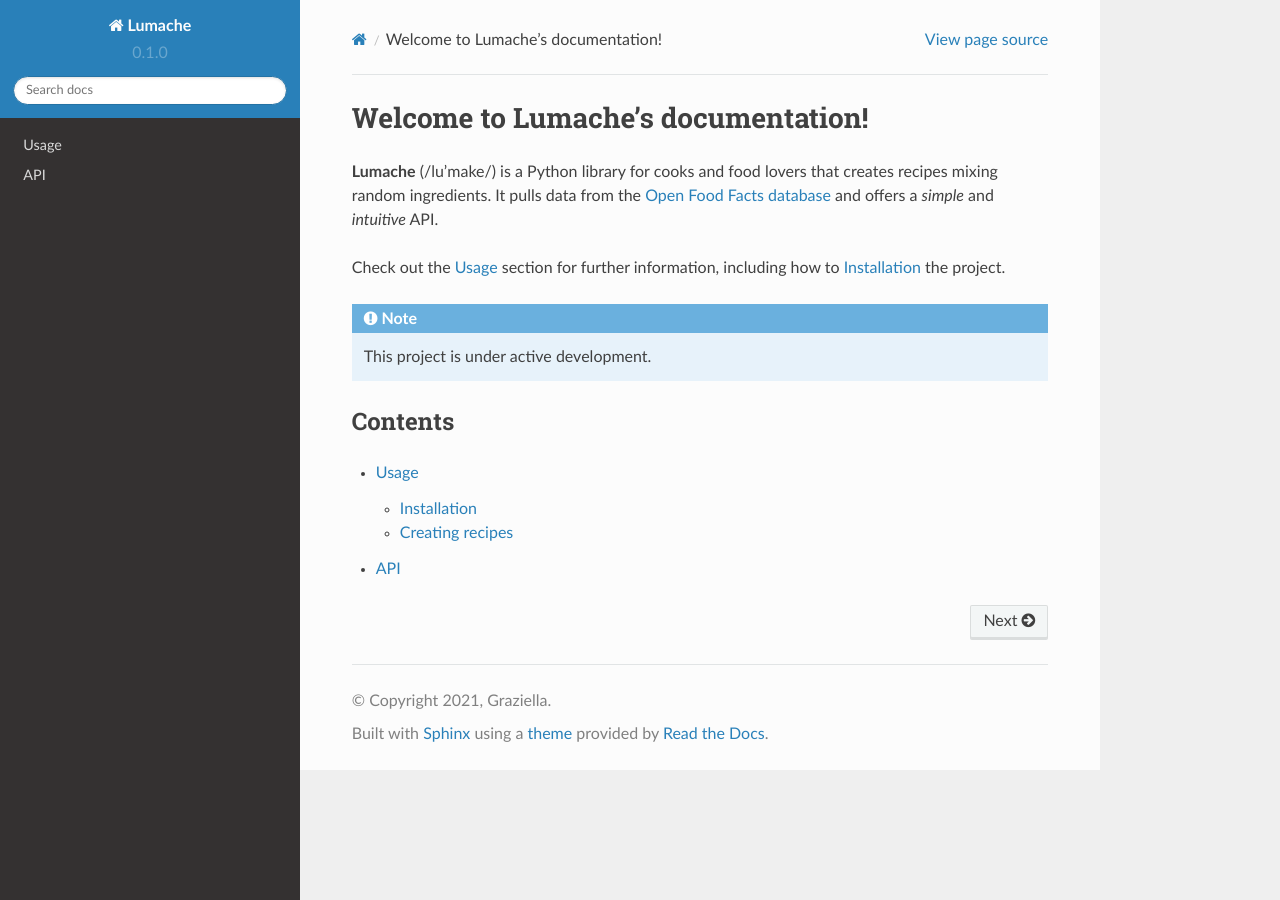
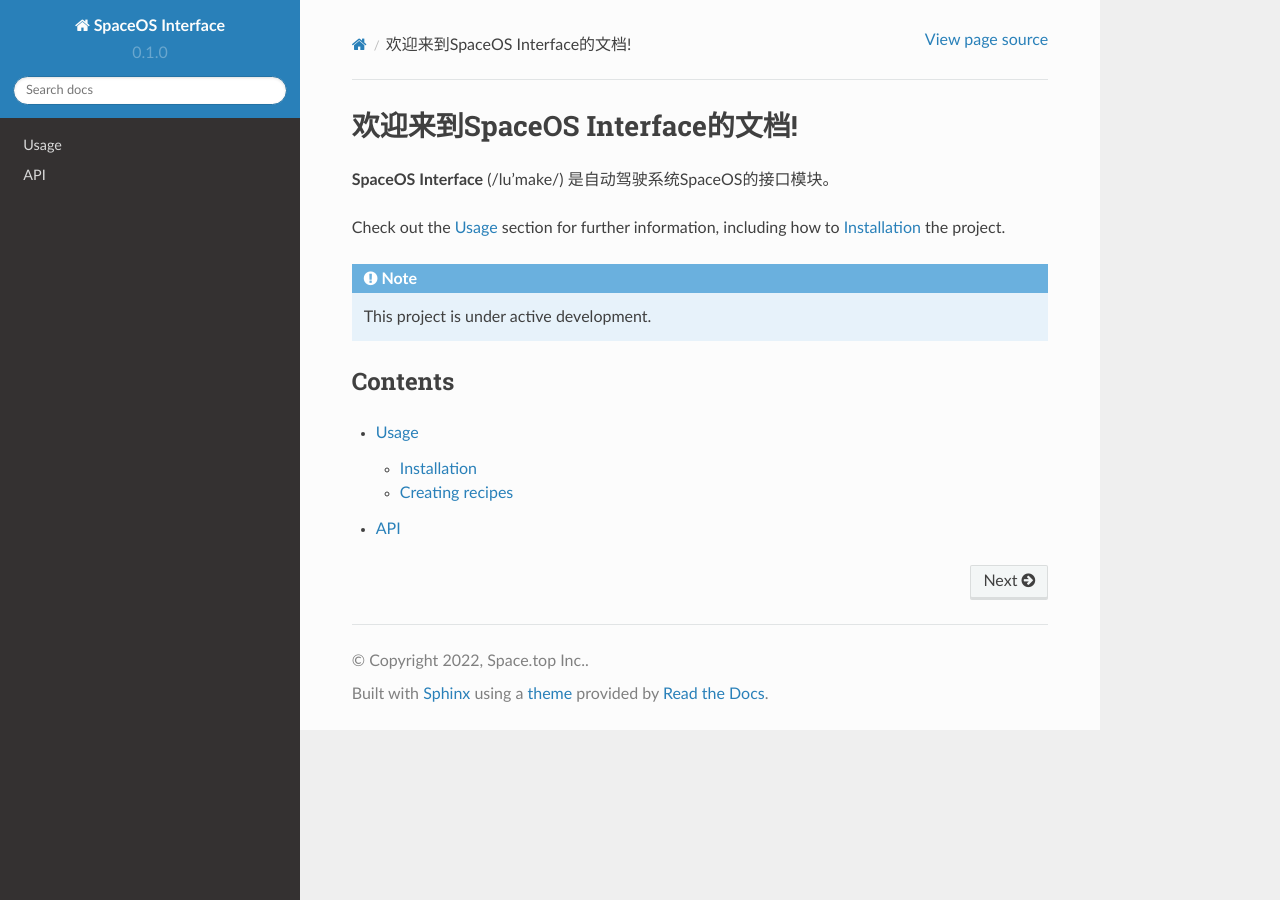
Before and after one commit to hno3kyoz/SpaceOS_interface_docs, a Sphinx documentation site: the page built from docs/source/index.rst, in a window 1280 px wide. Built offline with Sphinx 7.4.7 and the Read the Docs theme 2.0.0, drawn with Linux system fonts in a browser that asks for light colours.

```diff
--- a/docs/source/conf.py
+++ b/docs/source/conf.py
@@ -2,9 +2,9 @@
 
 # -- Project information
 
-project = 'Lumache'
-copyright = '2021, Graziella'
-author = 'Graziella'
+project = 'SpaceOS Interface'
+copyright = '2022, Space.top Inc.'
+author = 'Zhi.Zhao'
 
 release = '0.1'
 version = '0.1.0'
--- a/docs/source/index.rst
+++ b/docs/source/index.rst
@@ -1,10 +1,7 @@
-Welcome to Lumache's documentation!
+欢迎来到SpaceOS Interface的文档!
 ===================================
 
-**Lumache** (/lu'make/) is a Python library for cooks and food lovers
-that creates recipes mixing random ingredients.
-It pulls data from the `Open Food Facts database <https://world.openfoodfacts.org/>`_
-and offers a *simple* and *intuitive* API.
+**SpaceOS Interface** (/lu'make/) 是自动驾驶系统SpaceOS的接口模块。
 
 Check out the :doc:`usage` section for further information, including
 how to :ref:`installation` the project.
```
Also changed, not shown: docs/source/0 简介.rst (added, +46 -0 lines).
